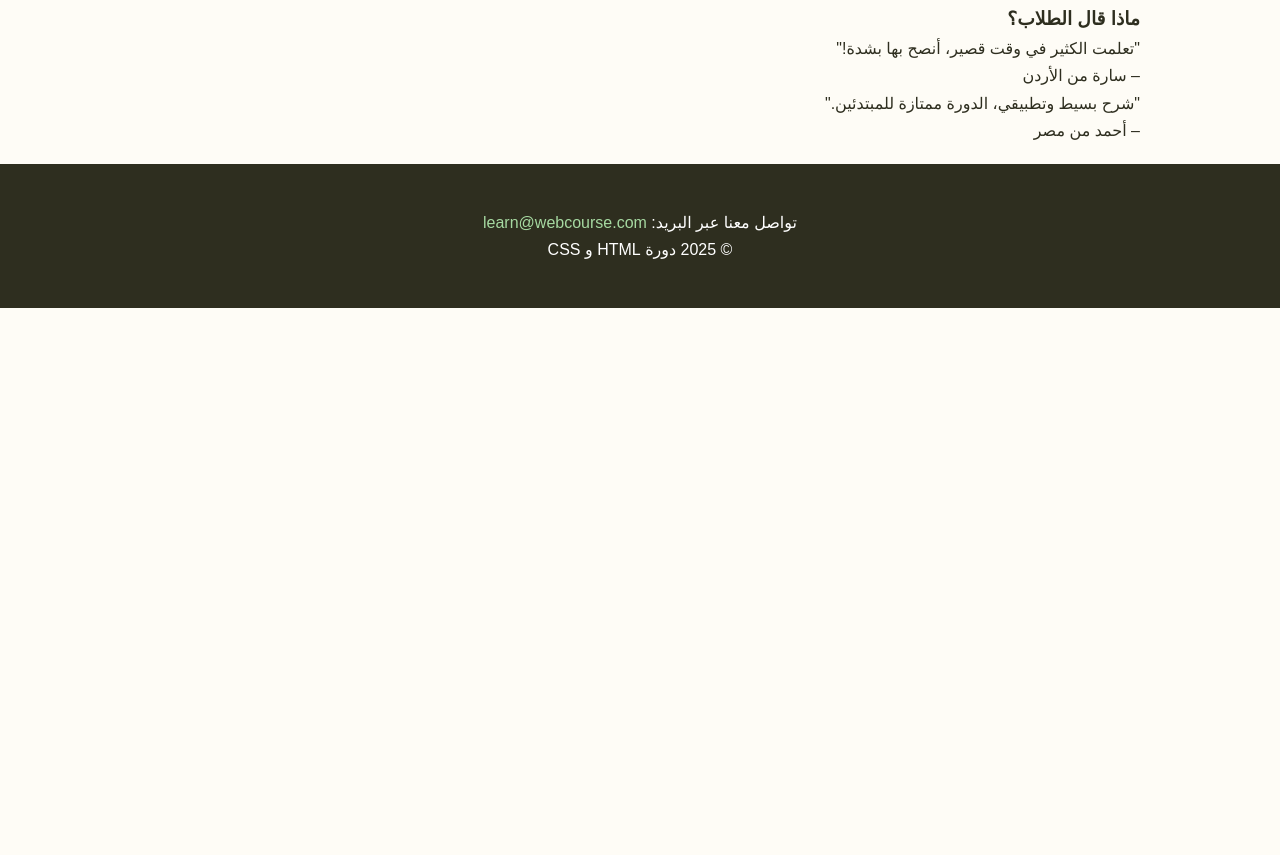
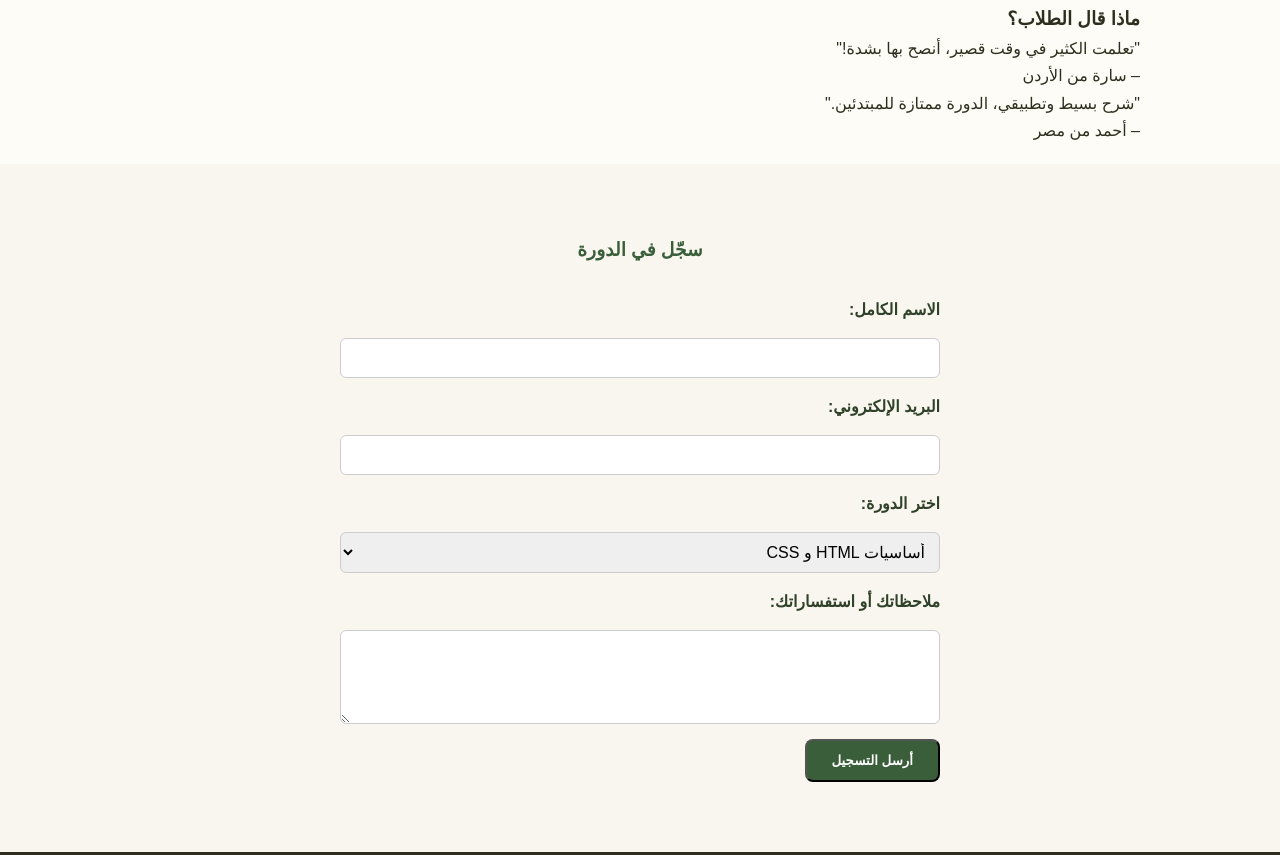
Before and after one commit to AemWorkAcc/My-Works, a plain HTML site: page landing-page/index.html in a window 1280 px wide. Shown: the part 689-1544 px from the top of the page. Before the commit the page ends 997 px from the top, so only its background shows below. Drawn offline with Linux system fonts and the light colour scheme.

Commit message:
Update index.html

```diff
--- a/landing-page/index.html
+++ b/landing-page/index.html
@@ -53,11 +53,38 @@
     </div>
   </section>
 
+  <section id="contact-form">
+  <div class="container">
+    <h3>سجّل في الدورة</h3>
+    <form action="#" method="post">
+      <label for="name">الاسم الكامل:</label>
+      <input type="text" id="name" name="name" required>
+
+      <label for="email">البريد الإلكتروني:</label>
+      <input type="email" id="email" name="email" required>
+
+      <label for="course">اختر الدورة:</label>
+      <select id="course" name="course">
+        <option>أساسيات HTML و CSS</option>
+        <option>تصميم صفحات متجاوبة</option>
+        <option>برمجة واجهات المستخدم</option>
+      </select>
+
+      <label for="message">ملاحظاتك أو استفساراتك:</label>
+      <textarea id="message" name="message" rows="4"></textarea>
+
+      <button type="submit" class="btn">أرسل التسجيل</button>
+    </form>
+  </div>
+</section>
+
+
   <footer id="contact">
     <div class="container">
       <p>تواصل معنا عبر البريد: <a href="mailto:learn@webcourse.com">learn@webcourse.com</a></p>
       <p>&copy; 2025 دورة HTML و CSS</p>
     </div>
+
   </footer>
 
 </body>
```
